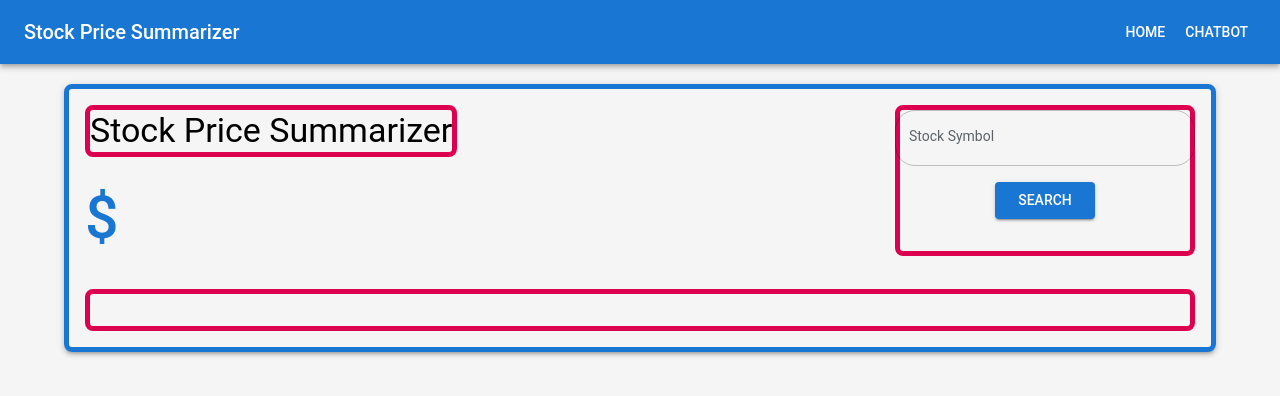
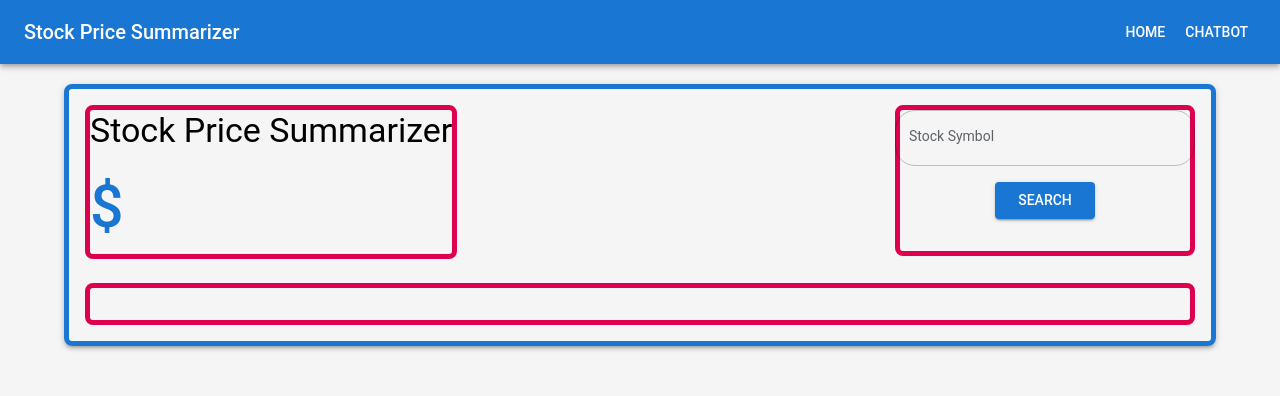
Before and after one commit to moezakbar/stock-summarizer, a React (Create React App) app: page / in a window 1280 px wide. Shown: the top 396 px of the page. Built offline with nearby package versions, Linux system fonts and the light colour scheme.

Commit message:
about to merge to main

```diff
--- a/src/App.js
+++ b/src/App.js
@@ -98,13 +98,13 @@ function App() {
                     gap: 2, // Adjust gap between the elements if necessary
                   }}
                 >
-                  <Box sx={{ display: 'flex', flexDirection: 'column', alignItems: 'flex-start' }}>
+                  <Box sx={{ display: 'flex', flexDirection: 'column', alignItems: 'flex-start', border: '5px solid', borderColor: 'secondary.main', borderRadius: 2, }}>
 
-                    <Typography variant="h4" sx={{ flexShrink: 0, border: '5px solid', borderColor: 'secondary.main', borderRadius: 2, mb: 0.7,}}>
+                    <Typography variant="h4" sx={{ flexShrink: 0, }}>
                       {companyName} {/* Display the company name */}
                     </Typography>
 
-                    <Typography variant="h6" sx={{ color: 'primary.main', mt: 1, fontSize: 59 }}>
+                    <Typography variant="h6" sx={{ color: 'primary.main', mt: 1, fontSize: 59, }}>
                       ${currentPrice?.toFixed(2)} {/* Show the dynamic stock price */}
                     </Typography>
 
```
